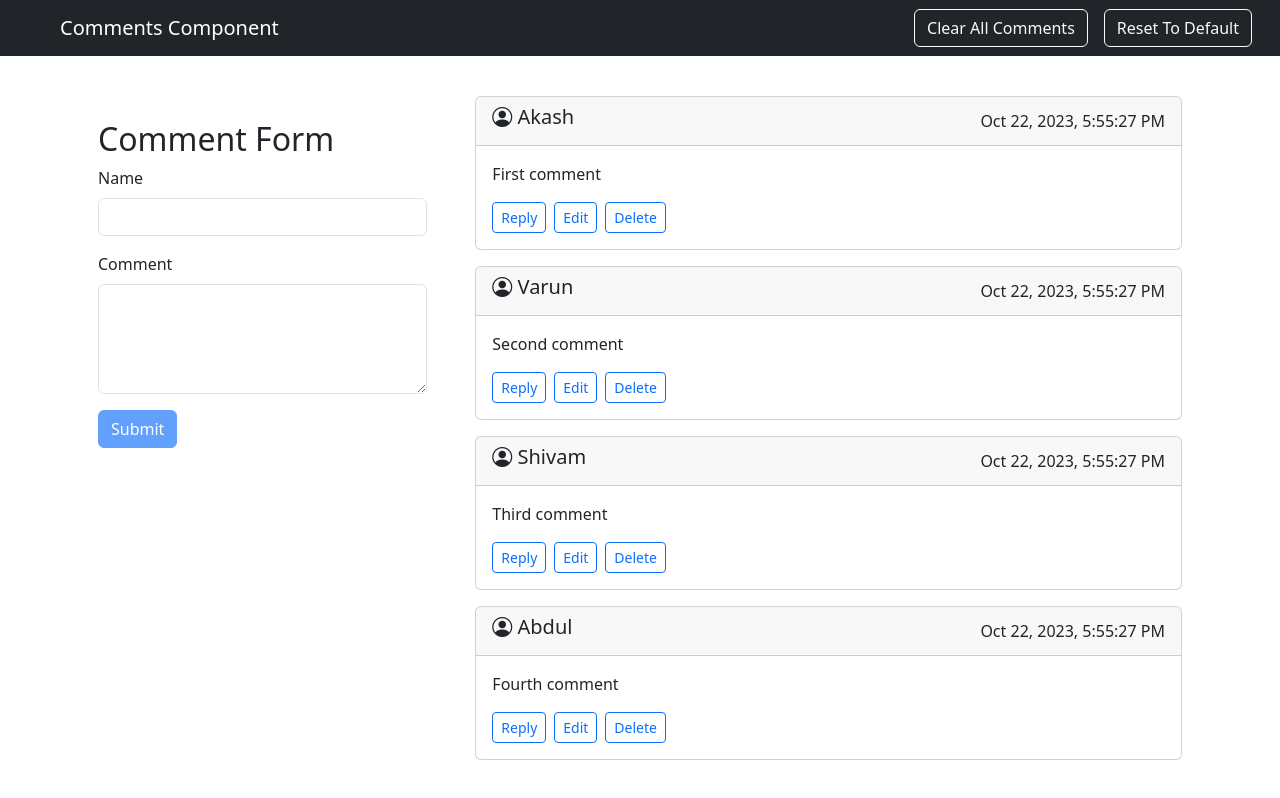
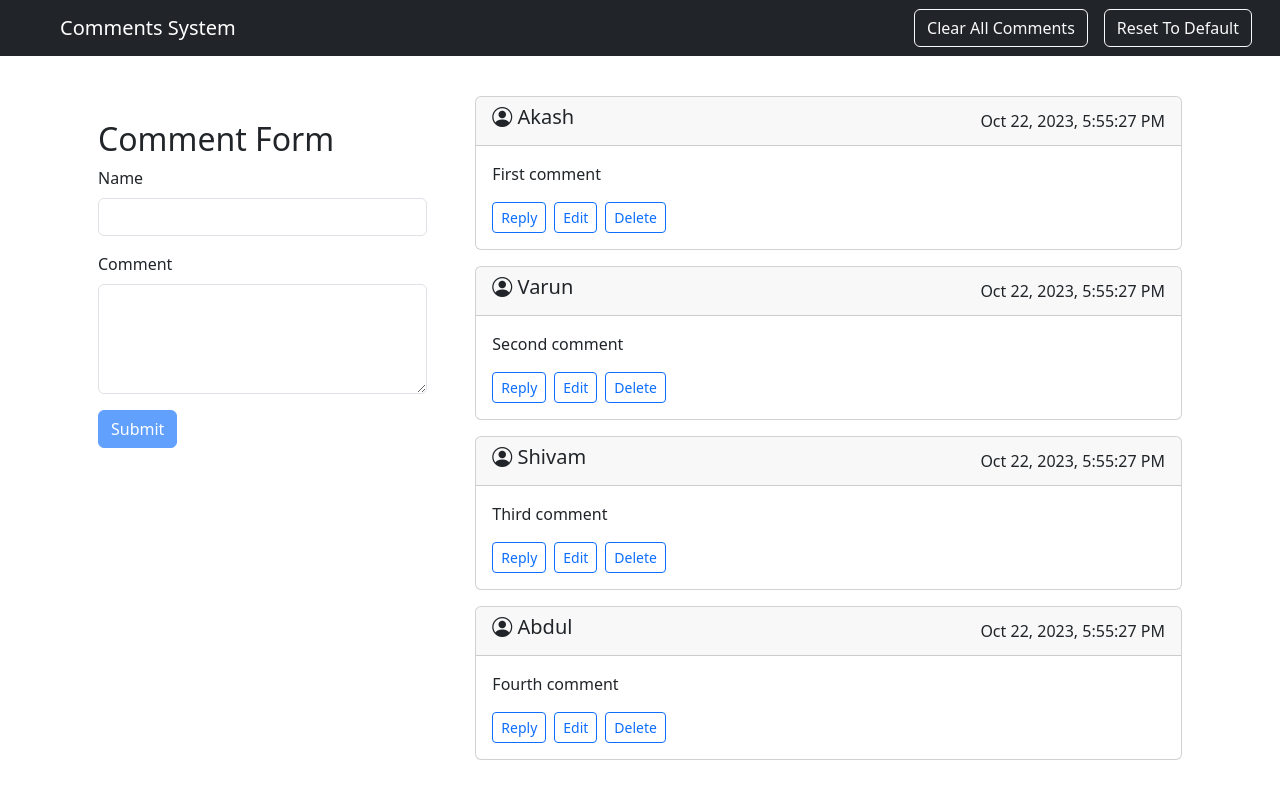
Before and after one commit to mdehtisham/comments, an Angular app: page / in a window 1280 px wide. Built offline with nearby package versions, Linux system fonts and the light colour scheme.

Commit message:
refactored the code

```diff
--- a/src/app/components/comment-form/comment-form/comment-form.component.ts
+++ b/src/app/components/comment-form/comment-form/comment-form.component.ts
@@ -87,7 +87,6 @@ export class CommentFormComponent implements OnInit {
         comment: this.commentForm.value.comment,
         id: this.editingData?.id ? this.editingData?.id :  `${Date.now()}`,
       });
-      console.log(this.commentForm.value);
       this.commentForm.reset();
       if(this.editingData?.id){
         this.onCancelClick.emit(true)
--- a/src/app/components/comments/comments.component.ts
+++ b/src/app/components/comments/comments.component.ts
@@ -19,7 +19,6 @@ export class CommentsComponent {
 
   getReplies(commentId: string|null|undefined){
     return this.comments.filter(comment => comment.parentId === commentId)
-    .sort((a,b) => new Date(a.createdAt).getMilliseconds() - new Date(b.createdAt).getMilliseconds())
   }
 
   setActiveComment(activeComment: ActiveCommentInterface | null): void{
--- a/src/app/components/navbar/navbar.component.html
+++ b/src/app/components/navbar/navbar.component.html
@@ -1,6 +1,6 @@
 <nav class="navbar navbar-expand-lg navbar-dark bg-dark sticky-top">
     <div class="container-fluid">
-      <a class="navbar-brand ms-5" href="#">Comments Component</a>
+      <a class="navbar-brand ms-5" href="#">Comments System</a>
       <div class="d-flex">
         <button (click)="clearAll()" class="btn btn-outline-light me-3" type="button">Clear All Comments</button>
         <button (click)="setToDefault()" class="btn btn-outline-light me-3" type="button">Reset To Default</button>
```
